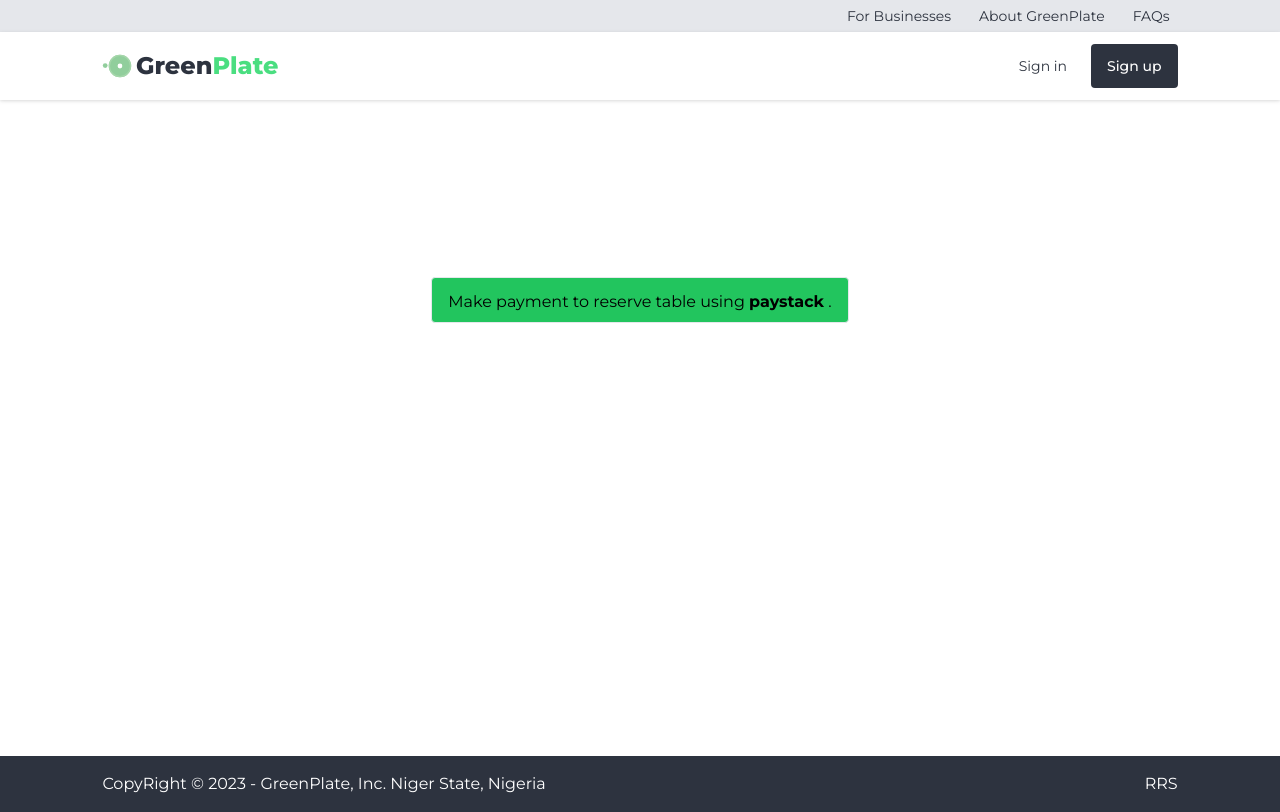
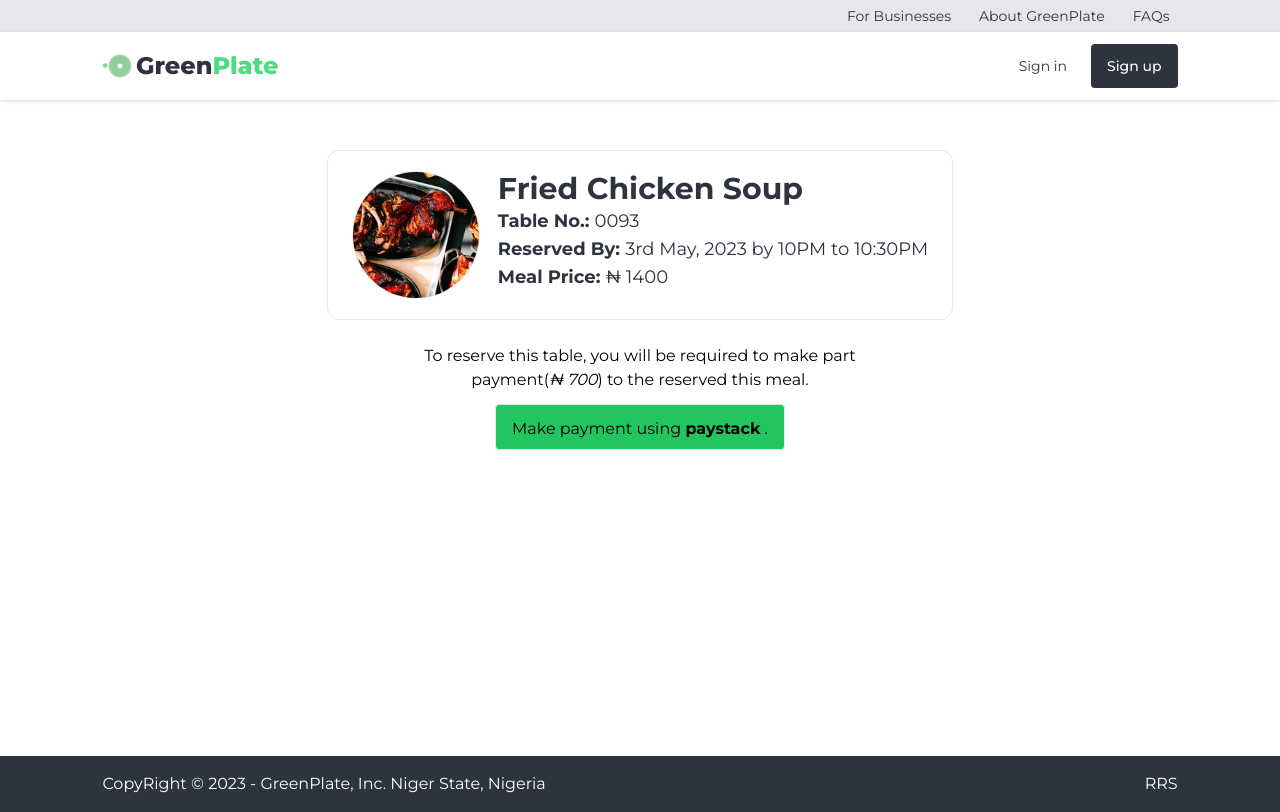
Before and after one commit to Opcode3/greenplate, a Next.js app: page /r/payment in a window 1280 px wide. Built offline with nearby package versions, Linux system fonts and the light colour scheme.

Commit message:
worked on the payment ui

```diff
--- a/src/pages/r/payment.tsx
+++ b/src/pages/r/payment.tsx
@@ -8,16 +8,29 @@ import Button from "@/components/buttons/button";
 import FoodItem from "@/components/home/foodItem";
 import Link from "next/link";
 
-export default function Home() {
+export default function PaymentPage() {
+  const img = require('/public/images/restaurant/1.jpg')
+
 
   return (
     <Layout>
         <div className="">
-            <div className="w-full min-h-[400px] flex justify-center items-center relative mb-10 ">
-                <div className="">
-
+            <div className="w-full min-h-[400px] flex flex-col gap-6 justify-center items-center relative mb-10 ">
+                <div className=" px-6 py-5 border rounded-xl grid gap-4 grid-cols-[130px_auto]">
+                  <div className=" w-32 h-32 rounded-full border overflow-hidden relative"> <Image src={img} alt="" fill style={{objectFit: 'cover', objectPosition: '50% 50%'}} /> </div>
+                  <div className="">
+                    <h2 className="text-3xl font-bold text-r-black">Fried Chicken Soup</h2>
+                    <p className="text-r-black text-lg"> <strong>Table No.: </strong> 0093</p>
+                    <p className="text-r-black text-lg"> <strong>Reserved By: </strong> 3rd May, 2023 by 10PM to 10:30PM</p>
+                    <p className="text-r-black text-lg"> <strong>Meal Price: </strong> ₦ 1400</p>
+                  </div>
                 </div>
-                <Link href={''} className="border bg-green-500 transition hover:bg-green-600 rounded py-2 pt-3 px-4">Make payment to reserve table using <b>paystack</b> .</Link>
+                <div className=" flex flex-col gap-3 items-center justify-center">
+                  <p className="w-[440px] mx-auto text-center">
+                    To reserve this table, you will be required to make part payment(<em>₦ 700</em>) to the reserved this meal.
+                  </p>
+                  <Link href={''} className="border bg-green-500 transition hover:bg-green-600 max-w-fit rounded py-2 pt-3 px-4">Make payment using <b>paystack</b> .</Link>
+                </div>
             </div>
         </div>
       {/* <div className="">Landing Page</div> */}
```
